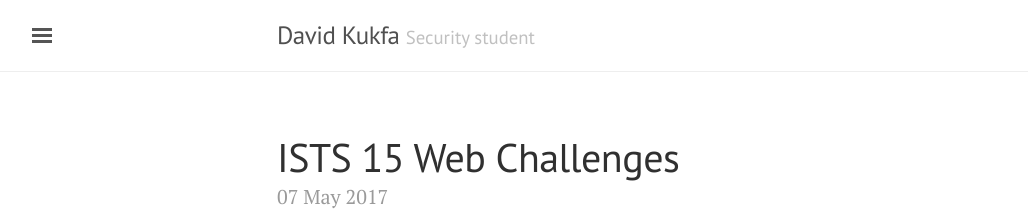
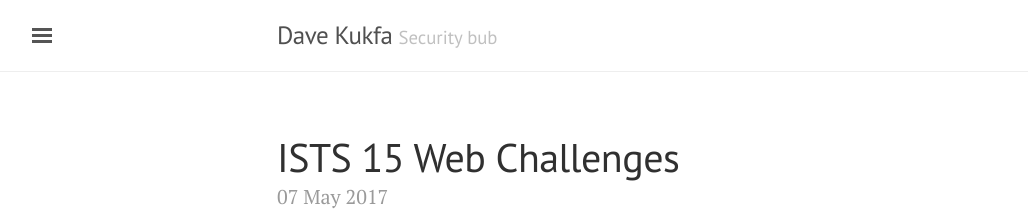
Before and after one commit to kukfa/kukfa.github.io, a Jekyll site: the page built from index.html, in a window 1280 px wide and 900 px high. Shown: the top 216 px of the window, without its empty margins (3-1031 px from the left). Built offline with Jekyll 4.4.1, drawn with Linux system fonts in a browser that asks for light colours; nearby versions of some CDN libraries; the list of posts is cut into pages by our own code.

Commit message:
Update _config.yml

```diff
--- a/_config.yml
+++ b/_config.yml
@@ -4,9 +4,9 @@
 permalink:           pretty
 
 # Setup
-title:               David Kukfa
-tagline:             'Security student'
-description:         '4th-year Computing Security student at RIT. Interests include application security, reverse engineering, and penetration testing.'
+title:               Dave Kukfa
+tagline:             'Security bub'
+description:         'Interested in application security, reverse engineering, and penetration testing.'
 url:                 https://kukfa.co
 baseurl:             ''
 gems:			[jekyll-paginate]
@@ -14,9 +14,9 @@ paginate:            5
 
 # About/contact
 author:
-  name:              David Kukfa
+  name:              Dave Kukfa
   url:               https://kukfa.co/
-  email:             dxk2652@rit.edu
+  email:             davekukfa@gmail
 
 # Custom vars
 version:             1.0.0
```
